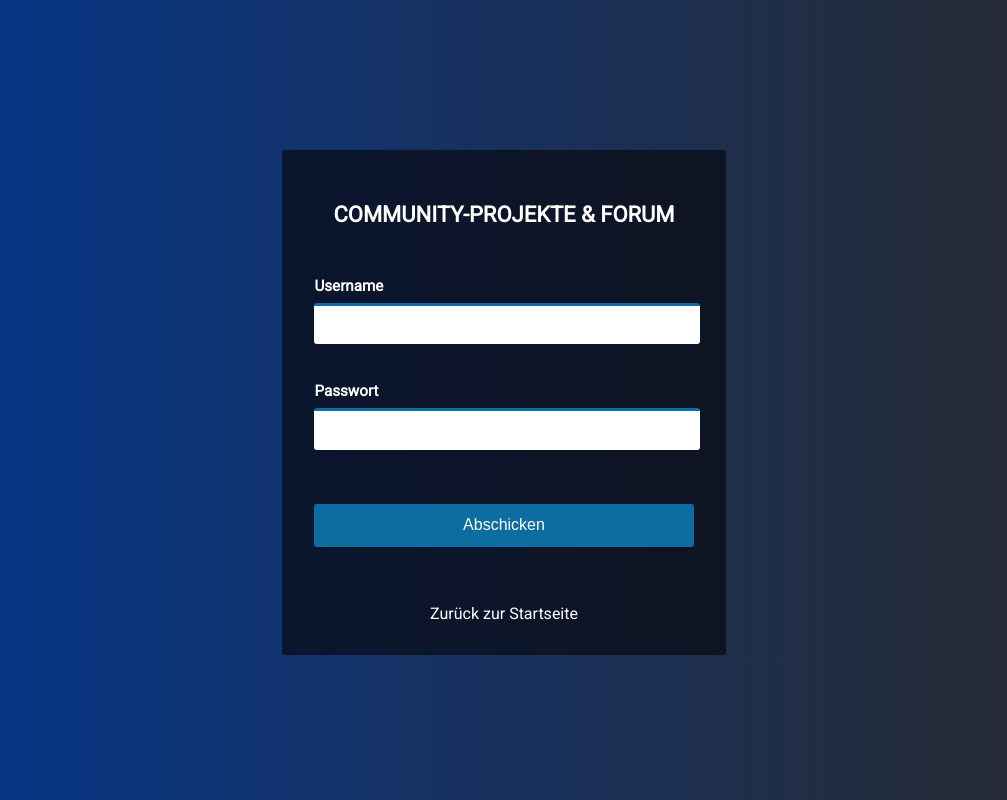
After one commit to HannesMatthias/StackSolvingProblems, a PHP site: page /view/login/login.php in a window 1280 px wide. The commit adds this page. Shown: the whole page, without its empty margins (136-1143 px from the left). Run offline with PHP 8.4, Linux system fonts and the light colour scheme; a stand-in replaces the project's code that opens the database connection.

Commit message:
Login nur design fertig

```diff
--- /dev/null
+++ b/StackSolvingProblems/view/login/login.css
@@ -0,0 +1,116 @@
+body {
+	background: linear-gradient(to right, rgb(4, 55, 143), rgb(42, 42, 43));
+	font-family: 'Roboto', sans-serif;
+}
+#titleform {
+	margin-top: 20px;
+	margin-bottom: 50px;
+	color: white;
+	text-align: center;
+
+	font-size: 22px;
+	font-weight: 700;
+	text-transform: uppercase;
+}
+
+#frame {/*Im Fall Shavez fragen, falls es schlecht aussieht*/
+	margin: 4em auto 0;
+	width: 30%;
+	background-color: rgba(7, 6, 11, 0.63);
+	padding: 2em;
+	border-radius: 3px;
+}
+
+form {
+	display: block;
+	margin-top: 0em;
+	margin: 0;
+	padding: 0;
+	border: 0;
+	font-size: 100%;
+	font: inherit;
+	vertical-align: baseline;
+}
+
+.frameform input, .frameform textarea {
+	width: 96%;
+	padding: 0.7em;
+	background: #fff;
+	color: #000;
+	border: none;
+	outline: none;
+	font-size: 0.95em;
+	border-top: 3px solid #0c6da2;
+	border-radius: 3px;
+	-moz-border-radius: 3px;
+	-webkit-border-radius: 3px;
+	-o-border-radius: 3px;
+
+}
+
+
+
+
+.frameform label {
+	font-size: 0.95em;
+	color: #fff;
+	margin-bottom: 8px;
+	display: block;
+	font-weight: 600;
+}
+
+.frameform textarea {
+	resize: none;
+	height: 150px;
+}
+
+.frameform input[type="submit"] {
+	font-size: 1em;
+	padding: 0.8em;
+	display: block;
+	margin-top: 1em;
+	outline: none;
+	background: #0c6da2;
+	color: #fff;
+	border: none;
+	width: 100%;
+	cursor: pointer;
+	transition: 0.5s all;
+	-webkit-transition: 0.5s all;
+	-moz-transition: 0.5s all;
+	-o-transition: 0.5s all;
+	-ms-transition: 0.5s all;
+	border-radius: 3px;
+	-moz-border-radius: 3px;
+	-webkit-border-radius: 3px;
+	-o-border-radius: 3px;
+
+}
+
+
+.top {
+
+	margin-top: 150px;
+
+}
+
+#errorBox {
+	text-align: center;
+	margin: 0 auto;
+	border-radius: 8px;
+	padding: 23px 7px;
+	background-color: rgba(255, 0, 0, 0.5);
+	width: 50%;
+	line-height: 1.8em;
+}
+
+a {
+	margin:  0 auto;
+	display:  block;
+	text-align:  center;
+	color: white;
+	text-decoration: none;
+}
+a:hover {
+	text-decoration: underline;
+}
--- /dev/null
+++ b/StackSolvingProblems/view/login/login.php
@@ -0,0 +1,40 @@
+<!DOCTYPE html>
+<html>
+    <head>
+        <title>ProjectManagement</title>
+
+        <link rel="stylesheet" href="login.css" />
+
+        <link href="https://fonts.googleapis.com/css?family=Roboto" rel="stylesheet" />
+        <meta name="viewport" content="width=device-width, initial-scale=1.0">
+    </head>
+
+
+    <body>
+
+    <div class="top"></div>
+
+        <div id="frame">
+
+            <div id="titleform">Community-Projekte &amp; Forum </div>
+
+            <form class="frameform" method="post">
+
+                <label>Username</label> <input type="text" name="username">
+                <br />
+                <br />
+                <br />
+                <label>Passwort</label>
+                <input type="password" name="password"> <br> <br>
+                <br />
+                <input type="submit" name="send" value="Abschicken">
+            </form>
+            <br />
+            <br />
+            <br />
+            <a href="index.php">Zurück zur Startseite</a>
+        </div>
+
+
+    </body>
+</html>
```
Also changed, not shown: StackSolvingProblems/view/menu/menu.css (+2 -6 lines).
